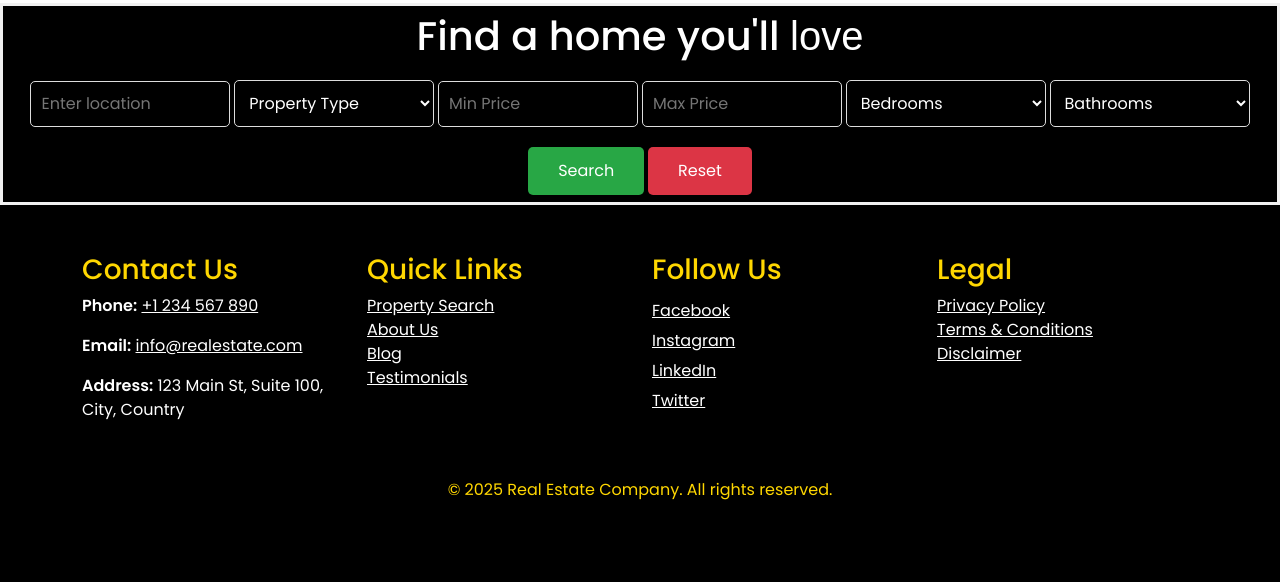
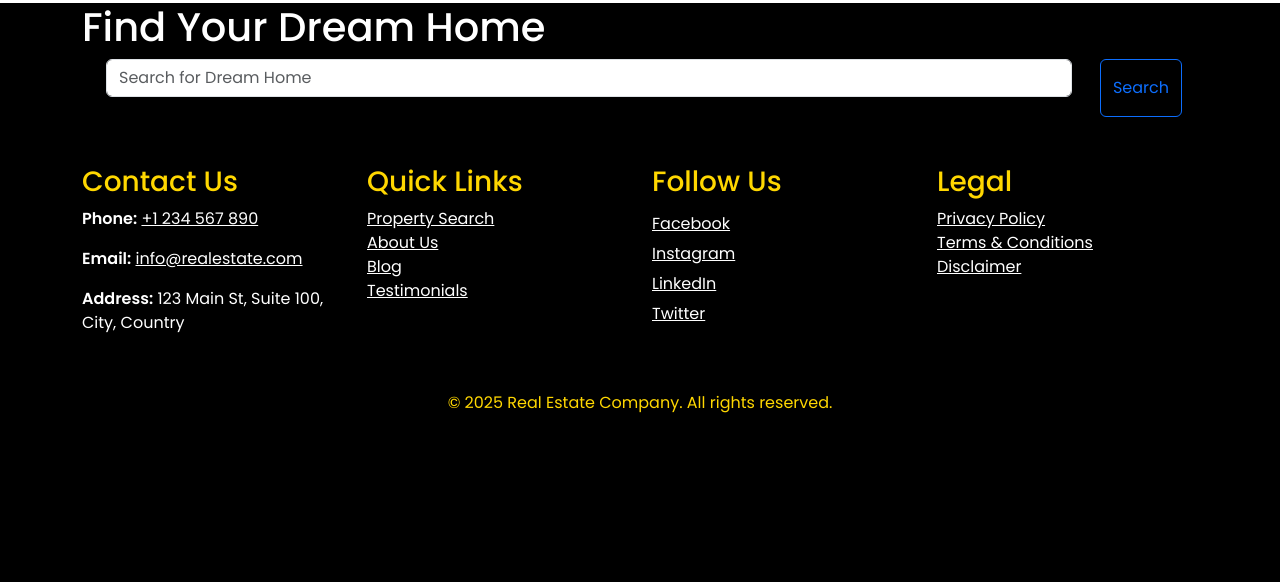
Before and after one commit to Miteshptl/Realestate-Project, a Django app: page /registered/ in a window 1280 px wide. Shown: the part 497-1079 px from the top of the page. After the commit the page ends 910 px from the top, so only its background shows below. Run offline with Django 5.2, Linux system fonts and the light colour scheme; data that the repository does not hold is empty; some libraries are stand-ins or nearby versions; some web fonts are replaced; grey boxes are pictures that could not be loaded.

Commit message:
Update registered 26-03-2025

```diff
--- a/realestate/app/templates/registered.html
+++ b/realestate/app/templates/registered.html
@@ -13,54 +13,17 @@
     <!-- SECTION-1 ENDS HERE -->
      <!-- SECTION-2 STARTS HERE -->
     <div class="r-2">
-        <div class="row">
-          <div class="col">
-            <div class="search-bar">
-                <div class="find-love">
-              <h1>Find a home you'll <span>love</span></h1>
-              </div>
-              <div class="filters">
-                  <input type="text" id="location" placeholder="Enter location" class="filter">
-                      <select id="property-type" class="filter">
-                          <option value="">Property Type</option>
-                          <option value="house">House</option>
-                          <option value="apartment">Apartment</option>
-                          <option value="condo">Condo</option>
-                          <option value="commercial">Commercial</option>
-                      </select>
-                      <input type="number" id="min-price" placeholder="Min Price" class="filter" min="0">
-                      <input type="number" id="max-price" placeholder="Max Price" class="filter" min="0">
-                      <select id="bedrooms" class="filter">
-                          <option value="">Bedrooms</option>
-                          <option value="1">1+</option>
-                          <option value="2">2+</option>
-                          <option value="3">3+</option>
-                          <option value="4">4+</option>
-                      </select>
-                      <select id="bathrooms" class="filter">
-                          <option value="">Bathrooms</option>
-                          <option value="1">1+</option>
-                          <option value="2">2+</option>
-                          <option value="3">3+</option>
-                      </select>
-                  </div>
-                  <div class="search-actions">
-                      <button class="search-btn">Search</button>
-                      <button class="reset-btn" onclick="resetForm()">Reset</button>
-                  </div>
-              </div>
+        <div class="container">
+            <h1>Find Your Dream Home</h1>
           </div>
-
-      <script>
-          function resetForm() {
-              document.getElementById("location").value = '';
-              document.getElementById("property-type").value = '';
-              document.getElementById("min-price").value = '';
-              document.getElementById("max-price").value = '';
-              document.getElementById("bedrooms").value = '';
-              document.getElementById("bathrooms").value = '';
-          }
-        </script>
+          <div class="container">
+          <section>
+          <form class="d-flex search-form  mx-3" method="get" action="/searchproduct/">
+            <input type="search" name="q" class="form-control search-input mx-2" placeholder="Search for Dream Home">
+            <button class="btn btn-outline-primary" type="submit">Search</button>
+          </form>
+          </section>
+          </div>
     </div>
     <!-- SECTION-2 ENDS HERE -->
      <!-- SECTION-3 STARTS HERE -->
```
